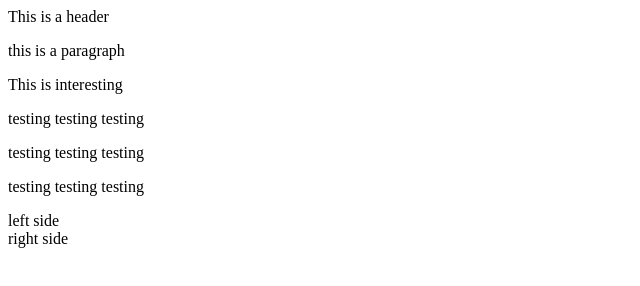
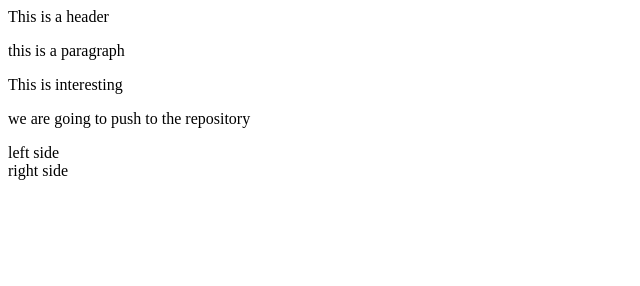
Before and after one commit to SOG-Daniels/git-test, a website: page index.html in a window 1280 px wide. Shown: the whole page, without its empty margins (0-640 px from the left). Drawn offline with Linux system fonts and the light colour scheme.

Commit message:
3_lesson2.1

```diff
--- a/index.html
+++ b/index.html
@@ -20,9 +20,8 @@
 
         <p>This is interesting</p>
 
-        <p>testing testing testing</p>
-        <p>testing testing testing</p>
-        <p>testing testing testing</p>
+        <p>we are going to push to the repository</p>
+
 
         <div class="col-md-6">left side</div>
         <div class="col-md-6">right side</div>
```
Also changed, not shown: package.json (added, +24 -0 lines), 2 other files.
